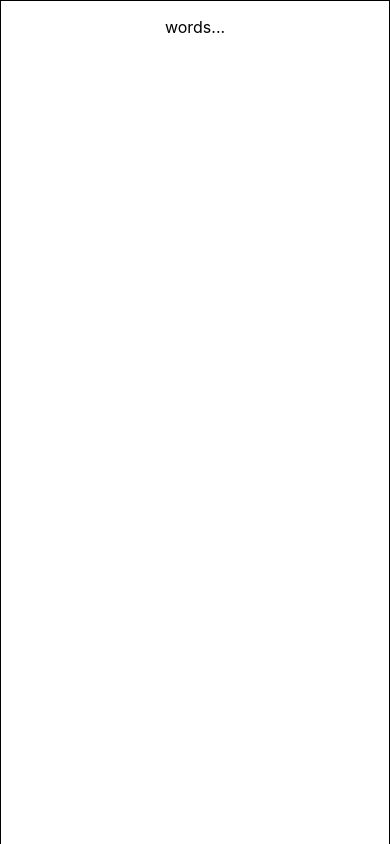
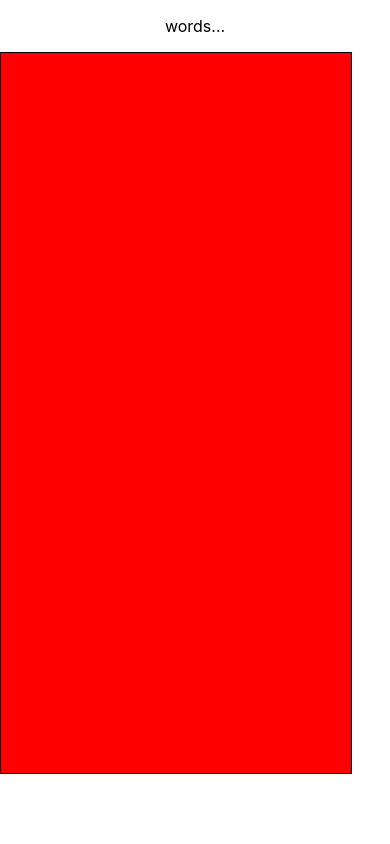
Before and after one commit to svaldes2007/gator-central-app, a React (Create React App) app: page / in a window 390 px wide. Shown: the top 844 px of the page. Built offline with nearby package versions, Linux system fonts and the light colour scheme.

Commit message:
phone outline

```diff
--- a/src/App.css
+++ b/src/App.css
@@ -1,8 +1,13 @@
 .App {
   text-align: center;
-  height: 2622px;
-  width: 1206 px;
+
+}
+
+.phoneSize{
+  height: 720px;
+  width: 350px;
   border-width: 1px;
   border-style:solid;
   border-color:black;
+  background-color: red;
 }
--- a/src/App.js
+++ b/src/App.js
@@ -4,6 +4,7 @@ function App() {
   return (
     <div className="App">
       <p>words...</p>
+      <div className="phoneSize"></div>
     </div>
   );
 }
```
